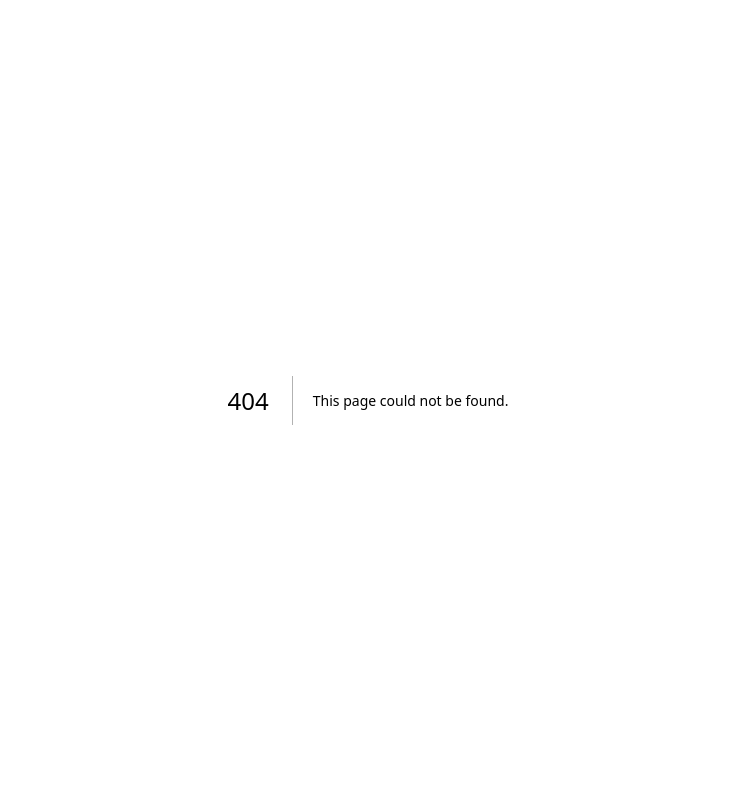
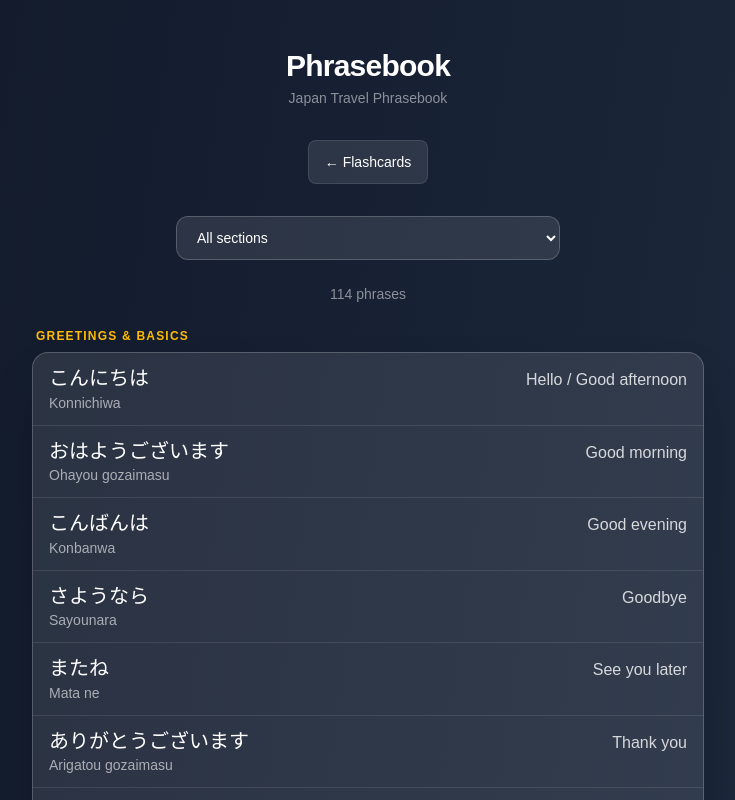
Before and after one commit to ryan-neville/japanese-flashcard-app, a Next.js app: page /phrasebook in a window 1280 px wide. Before the commit this address had no page. Shown: the top 800 px of the page, without its empty margins (272-1007 px from the left). Built offline with nearby package versions, Linux system fonts and the light colour scheme.

Commit message:
feat: New phrasebook feature for travel phrases.

```diff
--- /dev/null
+++ b/app/components/PhraseList.tsx
@@ -0,0 +1,77 @@
+"use client";
+
+import { useMemo, useState } from "react";
+import { decks, type CardSet } from "../data/flashcards";
+
+/** The phrasebook decks, in registry order — the sections offered in the menu. */
+const sections = decks.filter((d) => d.group === "Travel Phrasebook");
+
+/** A section id, plus the virtual section that lists every deck at once. */
+type Section = CardSet | "all";
+
+export default function PhraseList() {
+  const [section, setSection] = useState<Section>("all");
+
+  const shown = useMemo(
+    () => (section === "all" ? sections : sections.filter((d) => d.id === section)),
+    [section],
+  );
+
+  const total = useMemo(
+    () => shown.reduce((sum, deck) => sum + deck.cards.length, 0),
+    [shown],
+  );
+
+  return (
+    <div className="w-full max-w-2xl flex flex-col items-center gap-6">
+      {/* Section selector */}
+      <select
+        value={section}
+        onChange={(e) => setSection(e.target.value as Section)}
+        className="min-h-[44px] w-72 sm:w-96 rounded-xl border border-white/20 bg-white/10 px-4 py-2.5 text-sm font-medium text-white transition-colors hover:bg-white/20 active:bg-white/20 focus:outline-none focus:ring-2 focus:ring-white/40 touch-manipulation"
+        aria-label="Choose a phrasebook section"
+      >
+        <option value="all" className="text-gray-900">
+          All sections
+        </option>
+        {sections.map((deck) => (
+          <option key={deck.id} value={deck.id} className="text-gray-900">
+            {deck.label}
+          </option>
+        ))}
+      </select>
+
+      <p className="text-white/50 text-sm" aria-live="polite">
+        {total} {total === 1 ? "phrase" : "phrases"}
+      </p>
+
+      {shown.map((deck) => (
+        <section key={deck.id} className="w-full">
+          <h2
+            className={`text-xs font-semibold tracking-widest uppercase mb-2 px-1 ${deck.color}`}
+          >
+            {deck.label}
+          </h2>
+          <ul className="rounded-2xl border border-white/20 bg-white/10 shadow-2xl overflow-hidden">
+            {deck.cards.map((card, i) => (
+              <li
+                key={`${card.japanese}-${i}`}
+                className="flex flex-col gap-1 border-b border-white/10 px-4 py-3 last:border-b-0 sm:flex-row sm:items-baseline sm:justify-between sm:gap-6"
+              >
+                <div className="min-w-0">
+                  <p className="text-xl text-white font-light leading-snug break-words">
+                    {card.japanese}
+                  </p>
+                  <p className="text-sm text-white/60 break-words">{card.romaji}</p>
+                </div>
+                <p className="text-sm sm:text-base text-white/80 break-words sm:shrink-0 sm:max-w-[45%] sm:text-right">
+                  {card.english}
+                </p>
+              </li>
+            ))}
+          </ul>
+        </section>
+      ))}
+    </div>
+  );
+}
--- a/app/page.tsx
+++ b/app/page.tsx
@@ -1,6 +1,7 @@
 "use client";
 
 import { useState, useCallback, useMemo, useSyncExternalStore } from "react";
+import Link from "next/link";
 import { hiragana, katakana, deckById } from "./data/flashcards";
 import Flashcard from "./components/Flashcard";
 import DeckControls, { type Mode } from "./components/DeckControls";
@@ -67,6 +68,13 @@ export default function Home() {
         </p>
       </div>
 
+      <Link
+        href="/phrasebook"
+        className="inline-flex items-center min-h-[44px] px-4 py-2 rounded-lg bg-white/10 hover:bg-white/20 active:bg-white/30 text-white text-sm font-medium transition-colors border border-white/10 touch-manipulation"
+      >
+        Phrasebook →
+      </Link>
+
       <DeckControls
         mode={mode}
         onModeChange={handleModeChange}
--- /dev/null
+++ b/app/phrasebook/page.tsx
@@ -0,0 +1,28 @@
+import type { Metadata } from "next";
+import Link from "next/link";
+import PhraseList from "../components/PhraseList";
+
+export const metadata: Metadata = {
+  title: "Phrasebook — 日本語 Flashcards",
+  description: "Japan travel phrasebook, browsable by section",
+};
+
+export default function PhrasebookPage() {
+  return (
+    <main className="flex-1 flex flex-col items-center gap-8 px-4 py-12 bg-gradient-to-br from-gray-900 via-slate-800 to-gray-900">
+      <div className="text-center">
+        <h1 className="text-3xl font-bold text-white tracking-tight mb-1">Phrasebook</h1>
+        <p className="text-white/50 text-sm">Japan Travel Phrasebook</p>
+      </div>
+
+      <Link
+        href="/"
+        className="inline-flex items-center min-h-[44px] px-4 py-2 rounded-lg bg-white/10 hover:bg-white/20 active:bg-white/30 text-white text-sm font-medium transition-colors border border-white/10 touch-manipulation"
+      >
+        ← Flashcards
+      </Link>
+
+      <PhraseList />
+    </main>
+  );
+}
```
